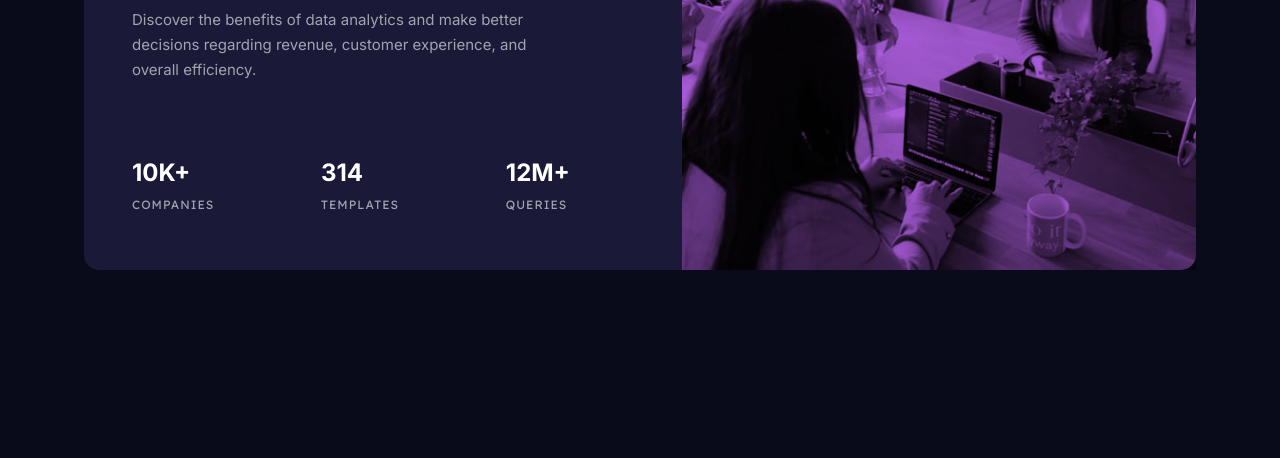
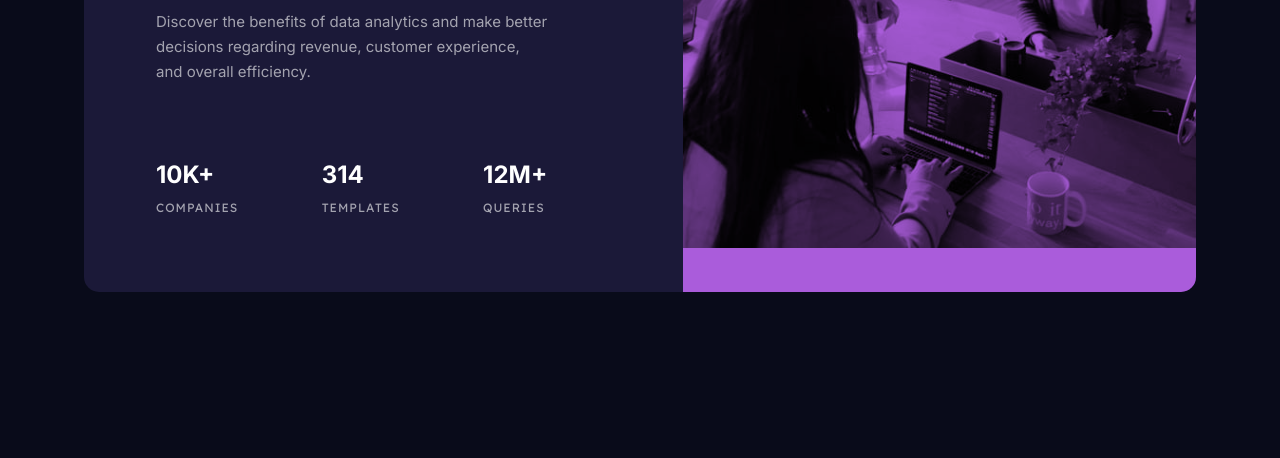
Before and after one commit to oanh-hth/FMS-Stats-Preview-Card-Component, a plain HTML site: page index.html in a window 1280 px wide. Shown: the part 342-800 px from the top of the page. Drawn offline with Linux system fonts and the light colour scheme.

Commit message:
modify padding of text container

```diff
--- a/style.css
+++ b/style.css
@@ -129,7 +129,7 @@ li span {
     }
 
     .card__info {
-        padding: 3rem;
+        padding: 4.5rem;
         text-align: left;
         width: 50%;
         line-height: 1.6;
```
